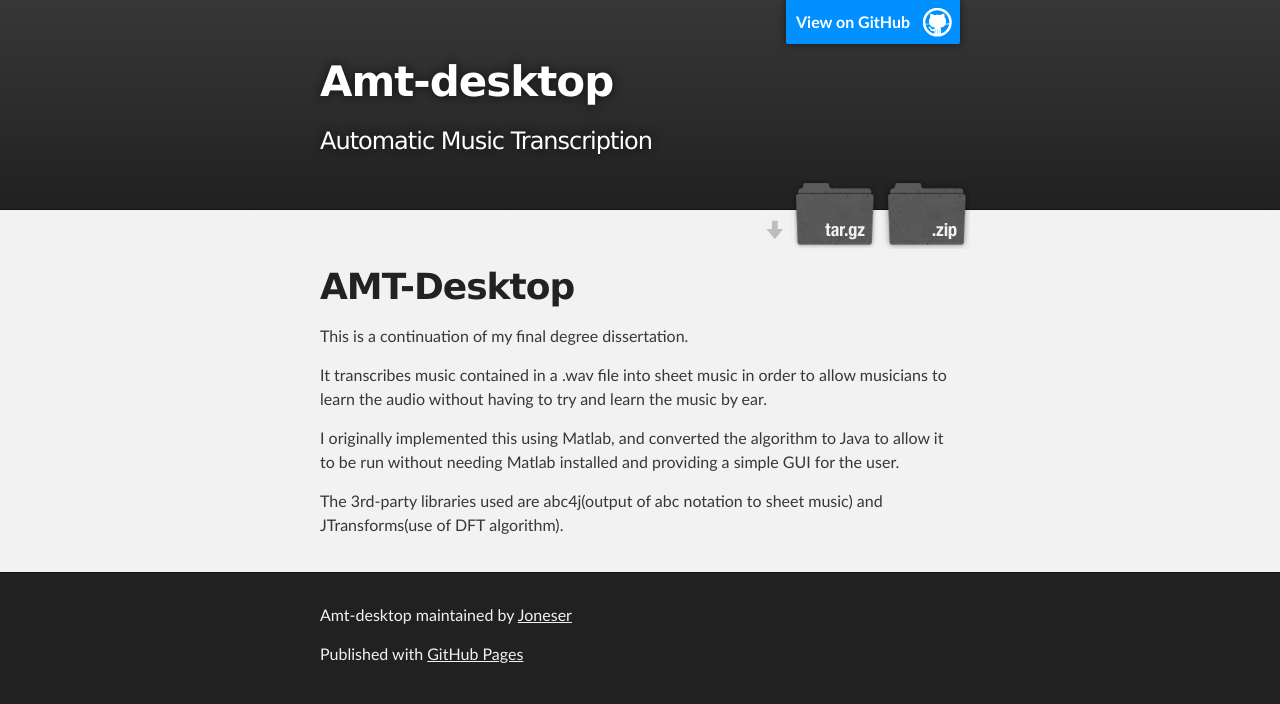
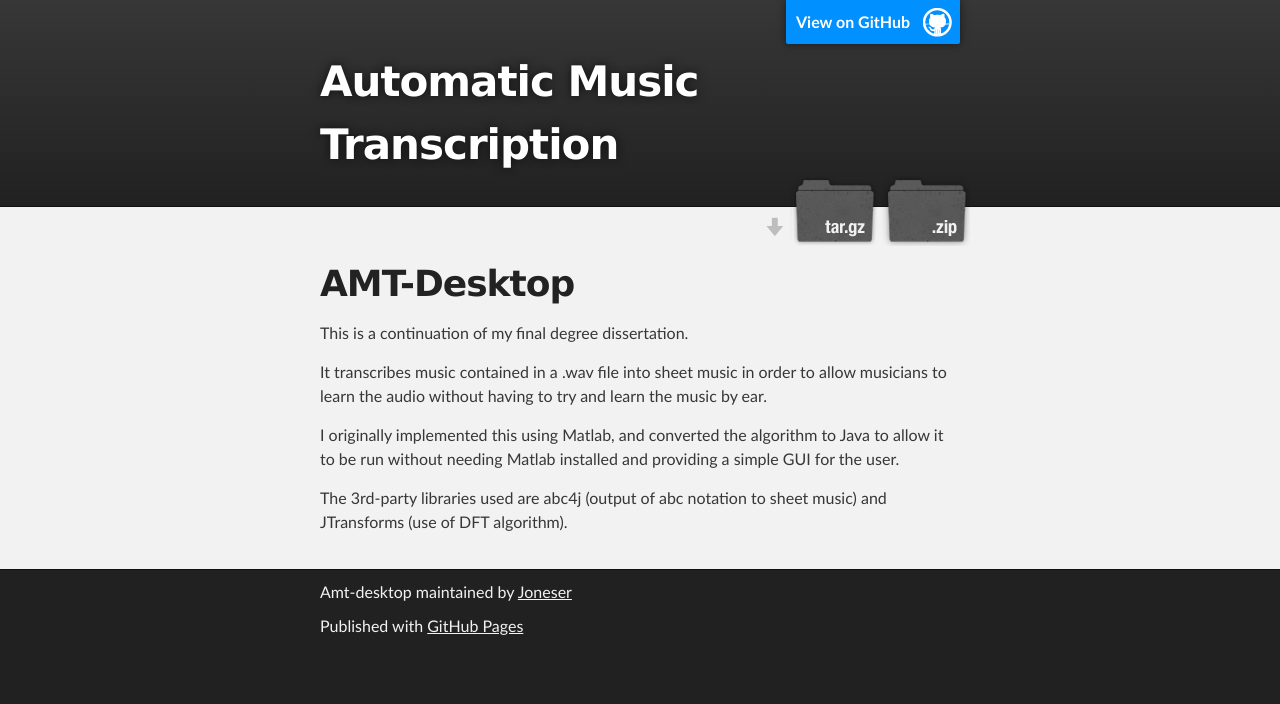
Before and after one commit to Joneser/AMT-Desktop, a plain HTML site: page index.html in a window 1280 px wide. Drawn offline with Linux system fonts and the light colour scheme.

Commit message:
Updating site
Change-Id: I4609d9307b04f56f800ea969635dfd98b8866353

```diff
--- a/index.html
+++ b/index.html
@@ -8,7 +8,7 @@
 
     <link rel="stylesheet" type="text/css" media="screen" href="stylesheets/stylesheet.css">
 
-    <title>Amt-desktop</title>
+    <title>Automatic Music Transcription</title>
   </head>
 
   <body>
@@ -18,8 +18,7 @@
         <header class="inner">
           <a id="forkme_banner" href="https://github.com/Joneser/AMT-Desktop">View on GitHub</a>
 
-          <h1 id="project_title">Amt-desktop</h1>
-          <h2 id="project_tagline">Automatic Music Transcription</h2>
+          <h1 id="project_title">Automatic Music Transcription</h1>
 
             <section id="downloads">
               <a class="zip_download_link" href="https://github.com/Joneser/AMT-Desktop/zipball/master">Download this project as a .zip file</a>
@@ -40,13 +39,13 @@
 
 <p>I originally implemented this using Matlab, and converted the algorithm to Java to allow it to be run without needing Matlab installed and providing a simple GUI for the user.</p>
 
-<p>The 3rd-party libraries used are abc4j(output of abc notation to sheet music) and JTransforms(use of DFT algorithm).</p>
+<p>The 3rd-party libraries used are abc4j (output of abc notation to sheet music) and JTransforms (use of DFT algorithm).</p>
       </section>
     </div>
 
     <!-- FOOTER  -->
     <div id="footer_wrap" class="outer">
-      <footer class="inner">
+      <footer class="inner-footer">
         <p class="copyright">Amt-desktop maintained by <a href="https://github.com/Joneser">Joneser</a></p>
         <p>Published with <a href="http://pages.github.com">GitHub Pages</a></p>
       </footer>
--- a/stylesheets/stylesheet.css
+++ b/stylesheets/stylesheet.css
@@ -99,6 +99,7 @@ p {
 
 footer p {
   color: #f2f2f2;
+  margin-bottom: 0;
 }
 
 a {
@@ -269,6 +270,12 @@ Full-Width Styles
   margin: 0 auto;
 }
 
+.inner-footer {
+  position: relative;
+  max-width: 640px;
+  margin: 0 auto;
+}
+
 #forkme_banner {
   display: block;
   position: absolute;
```
